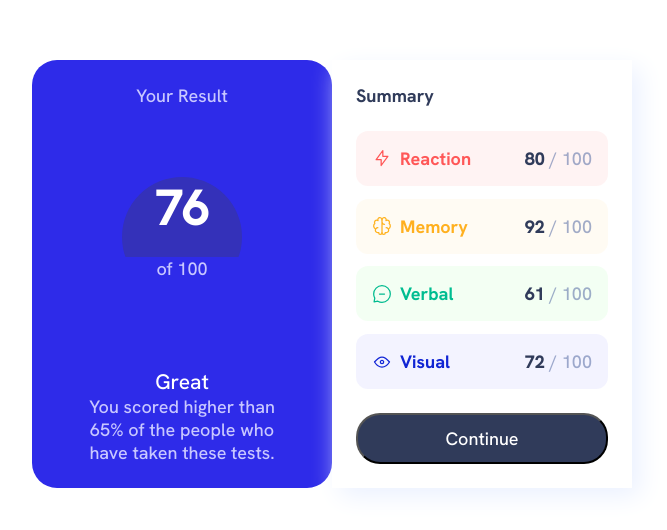
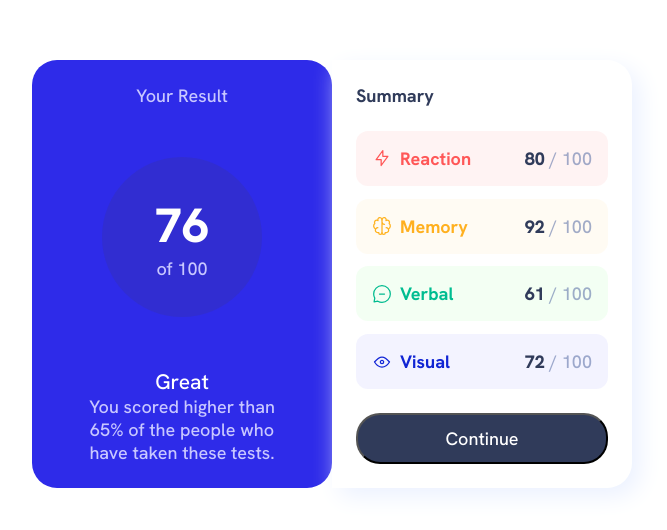
Before and after one commit to Averageasd/Result-summary-Challenege, a plain HTML site: page index.html in a window 1280 px wide. Shown: the part 126-656 px from the top of the page, without its empty margins (308-975 px from the left). Drawn offline with Linux system fonts and the light colour scheme.

Commit message:
finished challenge. Failed to make circle color match

```diff
--- a/index.html
+++ b/index.html
@@ -17,12 +17,8 @@
     <section class="result-card__score">
         <p>Your Result</p>
         <div class="result-card__num">
-            <div class="result-card__top">
-                <h1>76</h1>
-            </div>
-            <div class="result-card__bottom">
-                <p>of 100</p>
-            </div>
+            <h1>76</h1>
+            <p>of 100</p>
         </div>
         <div class="result-card__evaluation">
             <h3>
--- a/style.css
+++ b/style.css
@@ -37,8 +37,11 @@
     --Cobalt-blue: hsl(234, 85%, 45%);
     --Light-slate-blue: hsl(252, 100%, 67%);
     --Light-royal-blue: hsl(241, 81%, 54%);
+    --Lighter-royal-blue: hsla(241, 81%, 54%, 0.8);
     --Violet-blue: hsla(256, 72%, 46%, 1);
     --Persian-blue: hsla(241, 58%, 46%, 1);
+    --Light-Persian-blue: hsla(241, 58%, 46%, 0.5);
+    --Lighter-Persian-blue: hsla(241, 58%, 55%, 0.5);
     --White: hsl(0, 0%, 100%);
     --Pale-blue: hsl(221, 100%, 96%);
     --Light-lavender: hsl(241, 100%, 89%);
@@ -109,27 +112,33 @@ button {
 }
 
 .result-card__num {
-    width: 7.5rem;
-    height: 7.5rem;
+    width: 10rem;
+    height: 10rem;
     border-radius: 50%;
     margin-left: auto;
     margin-right: auto;
     display: flex;
+    justify-content: center;
+    align-items: center;
     flex-direction: column;
-    background-color: var(--Persian-blue);
+    background-color: var(--Light-Persian-blue);
+}
+
+.result-card__num > h1 {
+    font-size: 48px;
+    color: var(--White);
+    font-family: "HankenGrotesk-ExtraBold", sans-serif;
+    font-weight: var(--fw-800);
 }
 
 .result-card__bottom, .result-card__top {
     flex-grow: 1;
 }
 
+
 .result-card__top > h1 {
     font-size: 48px;
     color: var(--White);
-}
-
-.result-card__bottom {
-    background-color: var(--Light-royal-blue);
 }
 
 .result-card__num > p {
@@ -228,6 +237,8 @@ button {
     }
 
     .result-card__summary {
+        border-top-right-radius: 25px;
+        border-bottom-right-radius: 25px;
         box-shadow: 8px 8px 24px var(--Pale-blue);
     }
 }
```
